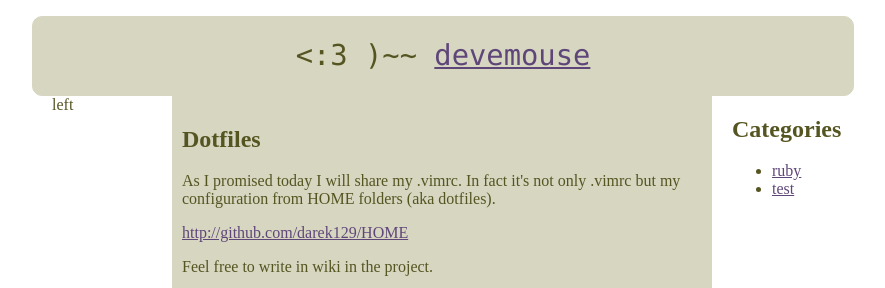
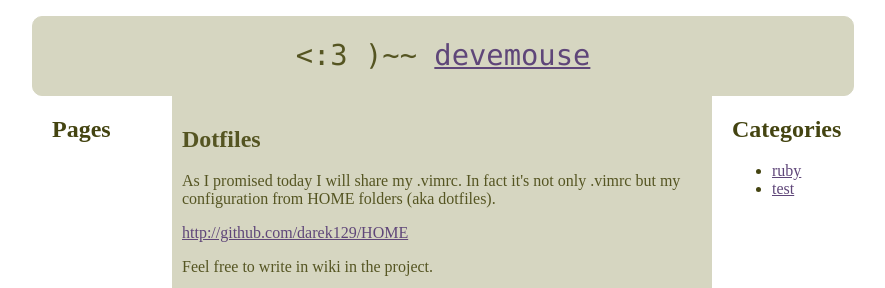
Before and after one commit to devemouse/devemouse.github.com, a Jekyll site: the page built from _posts/2010-04-06-dotfiles.html, in a window 1280 px wide. Shown: the top 288 px of the page, without its empty margins (198-1083 px from the left). Built offline with Jekyll 4.4.1, drawn with Linux system fonts in a browser that asks for light colours; Markdown is read by kramdown in place of the engine named in the settings; comment, search, counter and statistics services are not loaded.

Commit message:
added colors to left and right columns

```diff
--- a/_layouts/base.html
+++ b/_layouts/base.html
@@ -16,7 +16,7 @@
             </div>
          </div>
          <div class="left">
-            left
+            <h2>Pages</h2>
          </div>
          <div id="main" class="center">
             {{ content }}
--- a/css/default.css
+++ b/css/default.css
@@ -38,6 +38,7 @@
 
 .container .left,.right {
    width:100px;
+   color:#444411;
 }
 
 .container .center {
```
